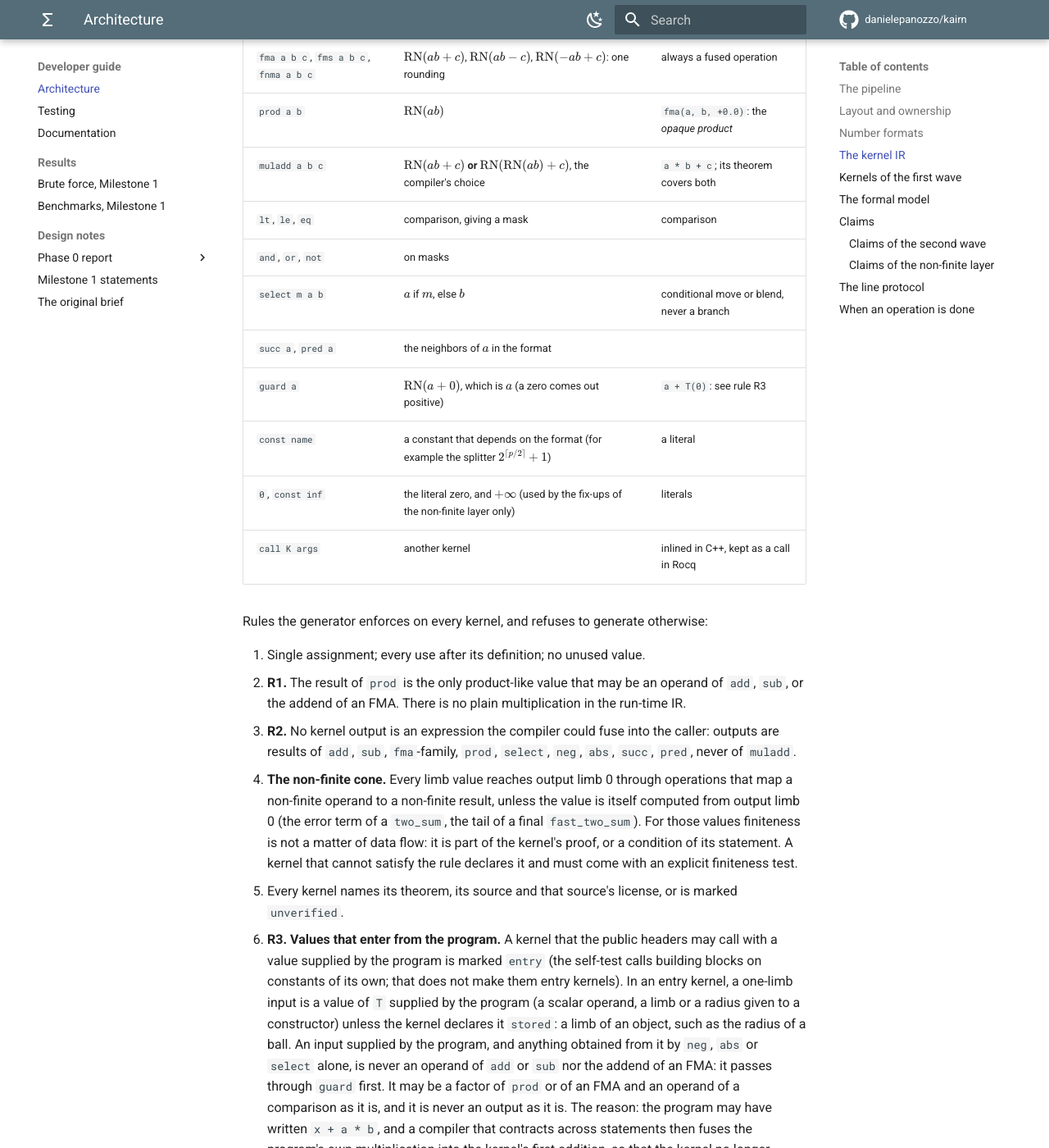
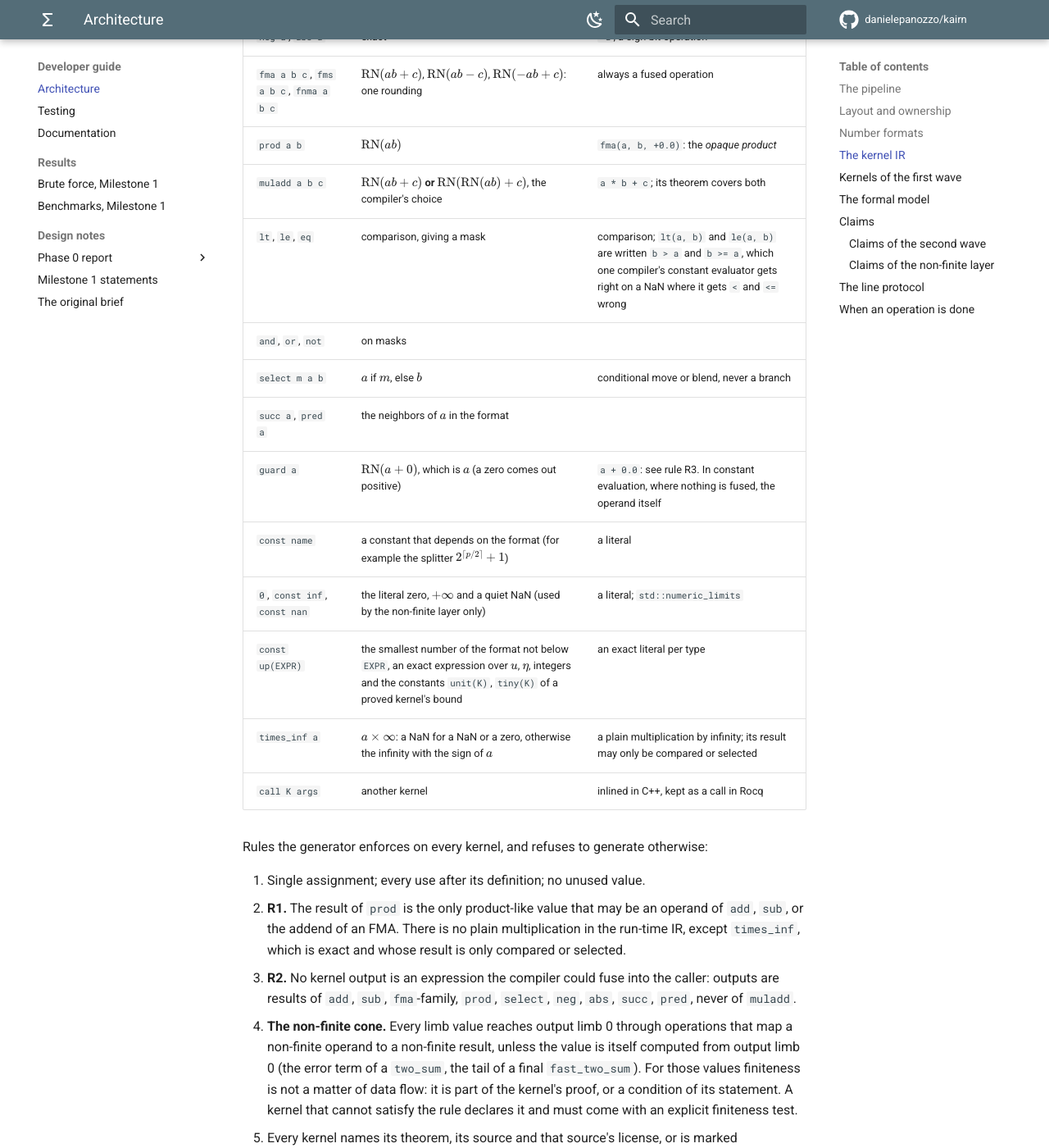
Before and after one commit to danielepanozzo/kairn, an MkDocs documentation site: the page built from docs/developer/architecture.md, in a window 1280 px wide and 1400 px high, scrolled down 3190 px. Shown: the whole window at 82% size. Built offline with MkDocs 1.6.1 and Material for MkDocs 9.7.7, drawn with Linux system fonts in a browser that asks for light colours; comment, search, counter and statistics services are not loaded; some of the changed text lies outside the part shown.

Commit message:
Architecture: times_inf, const up, const nan, and constant evaluation of the fix-up
Co-Authored-By: Claude Fable 5.2 <noreply@anthropic.com>
Claude-Session: https://claude.ai/code/session_01ULwCxzT6Dhw9xUiTw8mJz1

```diff
--- a/docs/developer/architecture.md
+++ b/docs/developer/architecture.md
@@ -92,20 +92,23 @@ of the format) or masks.
 | `fma a b c`, `fms a b c`, `fnma a b c` | $\mathrm{RN}(ab + c)$, $\mathrm{RN}(ab - c)$, $\mathrm{RN}(-ab + c)$: one rounding | always a fused operation |
 | `prod a b` | $\mathrm{RN}(ab)$ | `fma(a, b, +0.0)`: the *opaque product* |
 | `muladd a b c` | $\mathrm{RN}(ab + c)$ **or** $\mathrm{RN}(\mathrm{RN}(ab) + c)$, the compiler's choice | `a * b + c`; its theorem covers both |
-| `lt`, `le`, `eq` | comparison, giving a mask | comparison |
+| `lt`, `le`, `eq` | comparison, giving a mask | comparison; `lt(a, b)` and `le(a, b)` are written `b > a` and `b >= a`, which one compiler's constant evaluator gets right on a NaN where it gets `<` and `<=` wrong |
 | `and`, `or`, `not` | on masks | |
 | `select m a b` | $a$ if $m$, else $b$ | conditional move or blend, never a branch |
 | `succ a`, `pred a` | the neighbors of $a$ in the format | |
-| `guard a` | $\mathrm{RN}(a + 0)$, which is $a$ (a zero comes out positive) | `a + T(0)`: see rule R3 |
+| `guard a` | $\mathrm{RN}(a + 0)$, which is $a$ (a zero comes out positive) | `a + 0.0`: see rule R3. In constant evaluation, where nothing is fused, the operand itself |
 | `const name` | a constant that depends on the format (for example the splitter $2^{\lceil p/2\rceil} + 1$) | a literal |
-| `0`, `const inf` | the literal zero, and $+\infty$ (used by the fix-ups of the non-finite layer only) | literals |
+| `0`, `const inf`, `const nan` | the literal zero, $+\infty$ and a quiet NaN (used by the non-finite layer only) | a literal; `std::numeric_limits` |
+| `const up(EXPR)` | the smallest number of the format not below `EXPR`, an exact expression over $u$, $\eta$, integers and the constants `unit(K)`, `tiny(K)` of a proved kernel's bound | an exact literal per type |
+| `times_inf a` | $a \times \infty$: a NaN for a NaN or a zero, otherwise the infinity with the sign of $a$ | a plain multiplication by infinity; its result may only be compared or selected |
 | `call K args` | another kernel | inlined in C++, kept as a call in Rocq |
 
 Rules the generator enforces on every kernel, and refuses to generate otherwise:
 
 1. Single assignment; every use after its definition; no unused value.
 2. **R1.** The result of `prod` is the only product-like value that may be an operand of `add`,
-   `sub`, or the addend of an FMA. There is no plain multiplication in the run-time IR.
+   `sub`, or the addend of an FMA. There is no plain multiplication in the run-time IR, except
+   `times_inf`, which is exact and whose result is only compared or selected.
 3. **R2.** No kernel output is an expression the compiler could fuse into the caller: outputs are
    results of `add`, `sub`, `fma`-family, `prod`, `select`, `neg`, `abs`, `succ`, `pred`, never of
    `muladd`.
@@ -165,7 +168,10 @@ variant has its own statement and proof.
 C++ emission rules: non-template functions, one overload per limb type; one operation per
 statement; kernels of at most two limbs are force-inlined. A kernel is `constexpr` when it
 contains no fused operation or names a constant-evaluation variant; a kernel that is not yet
-`constexpr` is listed as such in the generator's output.
+`constexpr` is listed as such in the generator's output. `guard` and `times_inf` dispatch on
+`__builtin_is_constant_evaluated()`, so the full kernels of the additions and the constructors
+are `constexpr`; the product kernels are not yet, because their cores contain fused operations
+and only `two_prod` has a constant-evaluation variant.
 
 ## Kernels of the first wave
 
```
